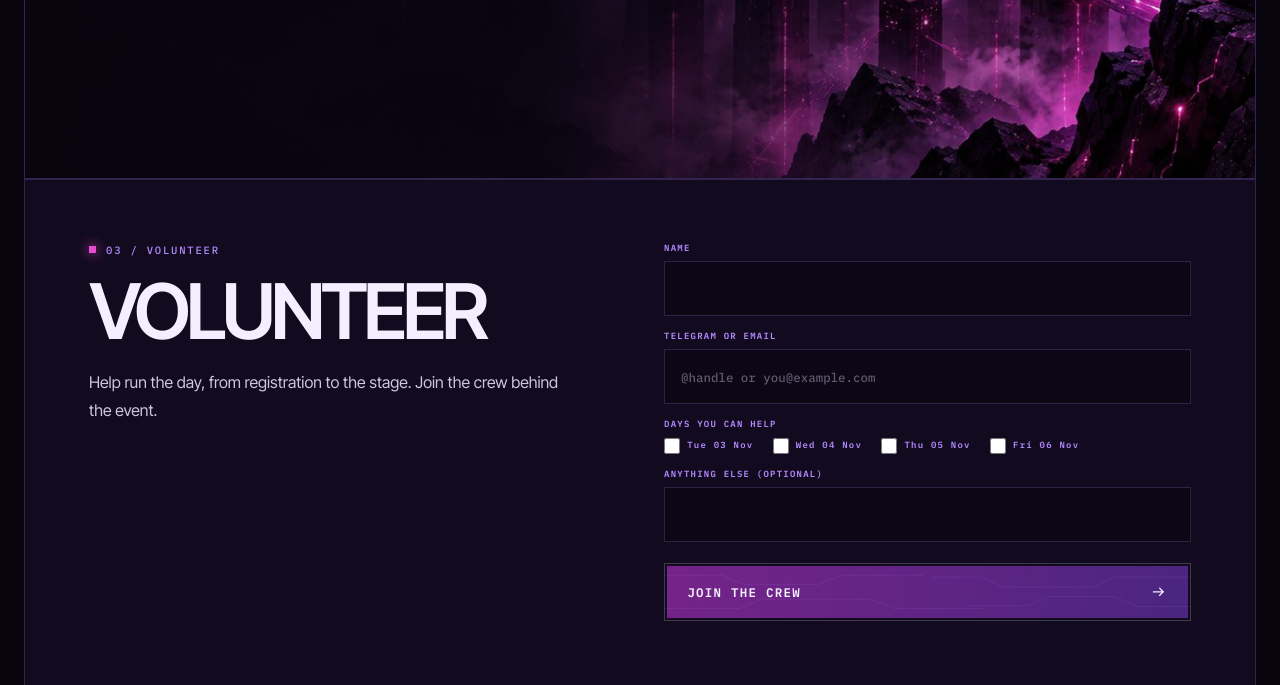
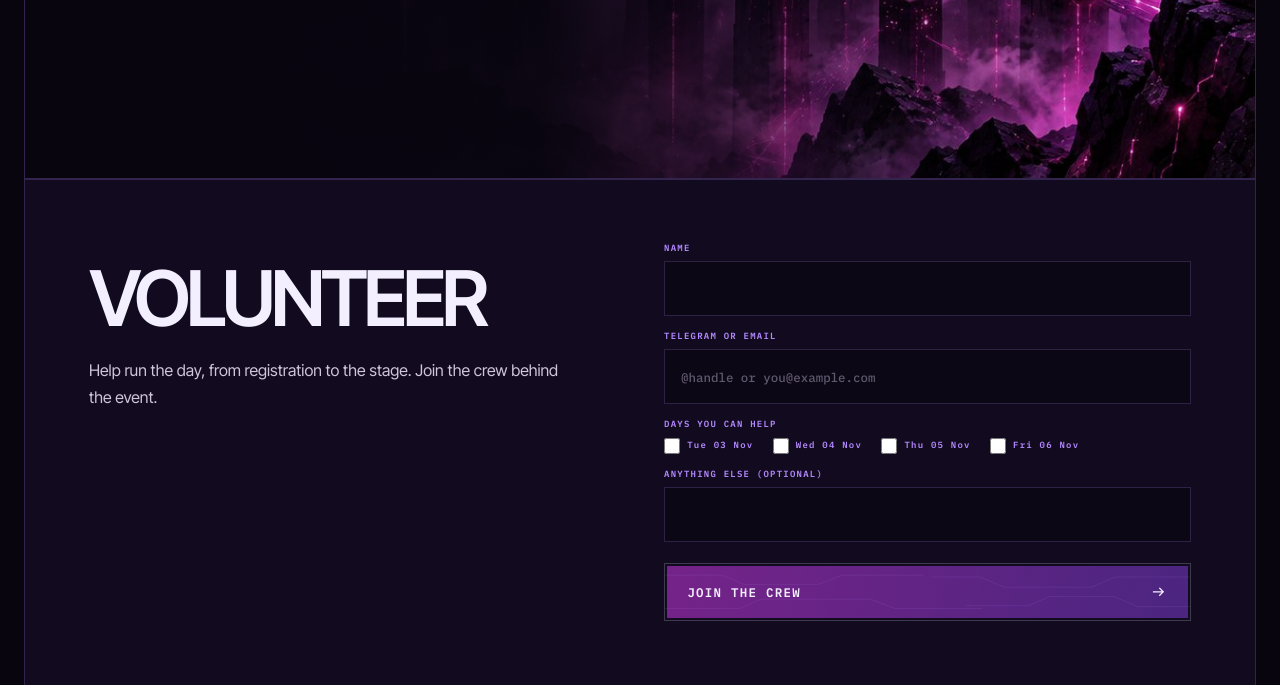
Before and after one commit to xerxes-openclaw/devcon-security-hub, a Flask app: page / in a window 1280 px wide. Shown: the part 2643-3328 px from the top of the page. Run offline with Flask 3, Linux system fonts and the light colour scheme; data comes from the database, SQL or seed files in the repository; data that the repository does not hold is empty.

Commit message:
Volunteer: drop the 03 / VOLUNTEER eyebrow (Zep)
Co-Authored-By: Claude Opus 5.5 <noreply@anthropic.com>

```diff
--- a/templates/index.html
+++ b/templates/index.html
@@ -97,7 +97,6 @@
 
 <section class="volunteer section" id="volunteer" aria-labelledby="volunteer-title">
   <div class="volunteer-copy">
-    <div class="eyebrow"><span class="eyebrow-node"></span>03 / VOLUNTEER</div>
     <h2 class="display-title" id="volunteer-title">VOLUNTEER</h2>
     <p>Help run the day, from registration to the stage. Join the crew behind the event.</p>
   </div>
```
